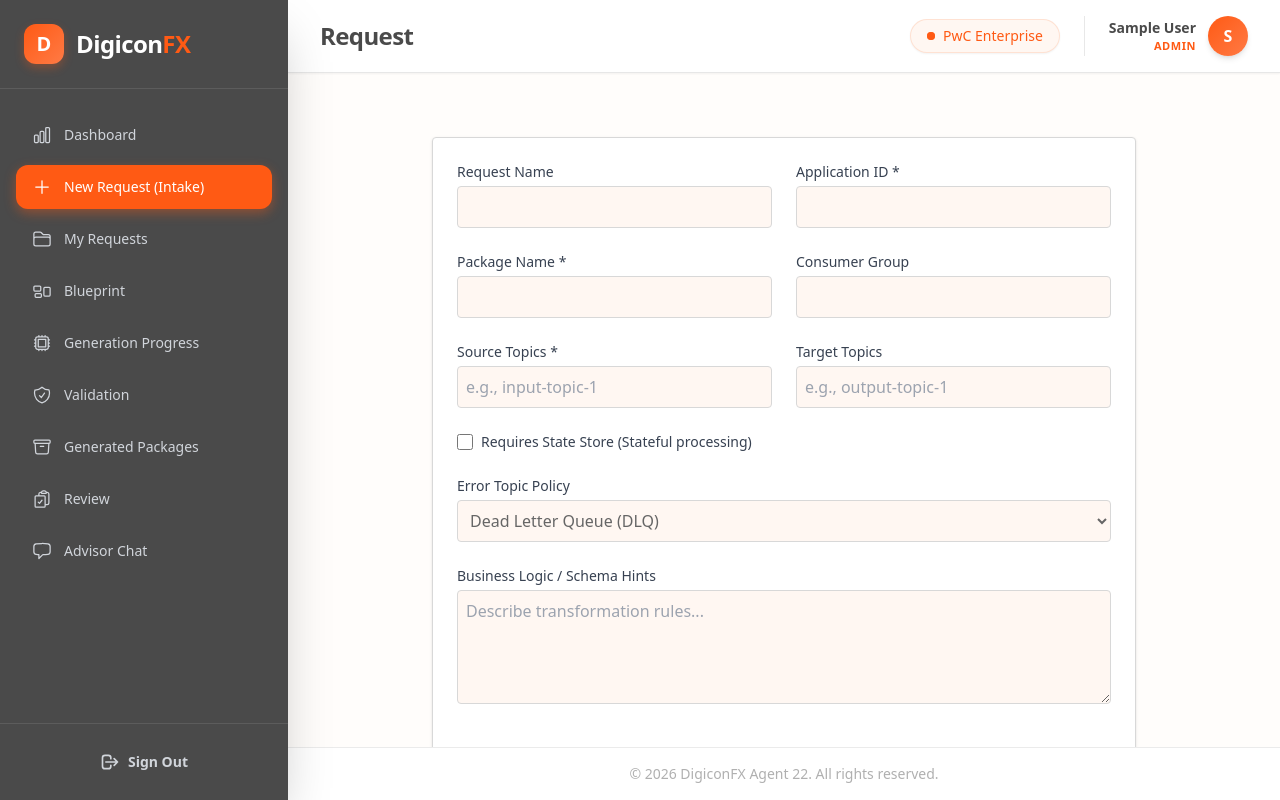
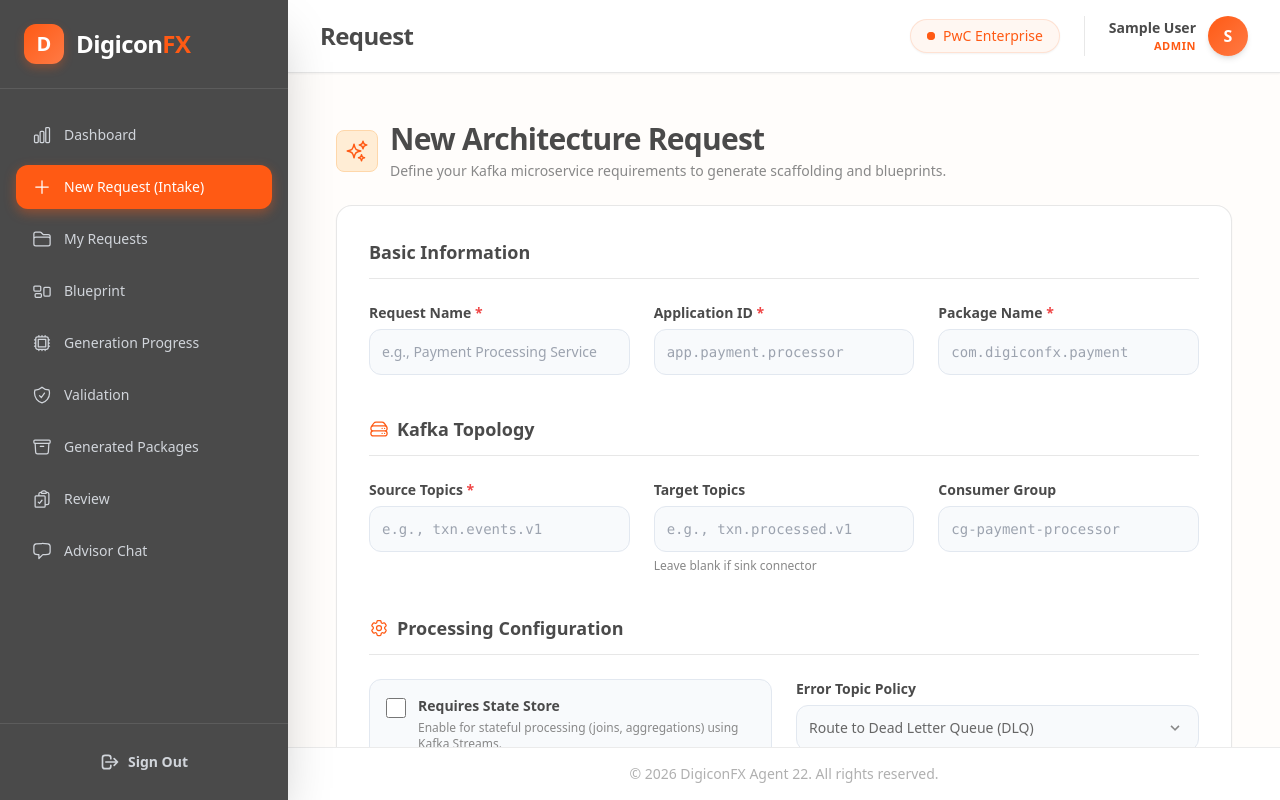
Before and after one commit to Aiinhome-Aivista/new_agent_22_fe, a React (Vite) app: page /request/new in a window 1280 px wide. Built offline with nearby package versions, Linux system fonts and the light colour scheme; sample sign-in values are in the browser's storage.

Commit message:
design fix

```diff
--- a/src/pages/BlueprintPage.jsx
+++ b/src/pages/BlueprintPage.jsx
@@ -55,9 +55,9 @@ export default function BlueprintPage() {
 
   if (!id) {
     return (
-      <div className="flex flex-col h-full bg-gray-50 p-8">
+      <div className="flex flex-col h-full bg-gray-50 p-4 md:p-4">
         <div className="animate-fade-in-up">
-          <div className="mb-8">
+          <div className="mb-4">
             <h1 className="text-2xl font-extrabold text-sidebar tracking-tight">
               {isArchitect ? "Architecture Blueprints" : "Microservice Blueprints"}
             </h1>
--- a/src/pages/DeveloperDashboard.jsx
+++ b/src/pages/DeveloperDashboard.jsx
@@ -130,10 +130,7 @@ export default function DeveloperDashboard() {
                   <span>Consult AI Advisor</span>
                   <svg className="w-5 h-5 text-primary-orange" fill="none" viewBox="0 0 24 24" stroke="currentColor"><path strokeLinecap="round" strokeLinejoin="round" strokeWidth={2} d="M8 10h.01M12 10h.01M16 10h.01M9 16H5a2 2 0 01-2-2V6a2 2 0 012-2h14a2 2 0 012 2v8a2 2 0 01-2 2h-5l-5 5v-5z" /></svg>
                 </button>
-                <button onClick={() => navigate('/patterns')} className="w-full flex items-center justify-between bg-white border border-border-light/60 hover:border-border-orange/50 text-sidebar px-4 py-3 rounded-xl text-sm font-semibold shadow-sm transition-all hover:shadow hover:-translate-y-0.5">
-                  <span>View Patterns</span>
-                  <ArchiveBoxArrowDownIcon className="w-5 h-5 text-primary-orange" />
-                </button>
+
               </div>
             </div>
           </div>
--- a/src/pages/NewRequestPage.jsx
+++ b/src/pages/NewRequestPage.jsx
@@ -1,7 +1,7 @@
 import { useState, useRef } from 'react';
 import { createRequest, runWorkflow } from '../api/api';
 import { useNavigate } from 'react-router-dom';
-
+import { SparklesIcon, ServerStackIcon, Cog6ToothIcon, CpuChipIcon } from '@heroicons/react/24/outline';
 export default function NewRequestPage() {
   const navigate = useNavigate();
   const formRef = useRef(null);
@@ -43,73 +43,126 @@ export default function NewRequestPage() {
   };
 
   return (
-    <div className="flex flex-col h-full">
-      <div className="p-8 max-w-3xl mx-auto w-full">
-        <form ref={formRef} onSubmit={(e) => e.preventDefault()} className="bg-white p-6 rounded shadow border border-border-light space-y-6">
-          {error && <div className="bg-red-50 text-red-600 p-3 rounded text-sm">{error}</div>}
+    <div className="flex flex-col h-full animate-fade-in-up">
+      <div className="p-4 max-w-9xl mx-auto w-full pb-11">
+        <div className="mb-6 flex items-center gap-3">
+          <div className="bg-orange-100 p-2 rounded-lg border border-orange-200">
+            <SparklesIcon className="w-6 h-6 text-primary-orange" />
+          </div>
+          <div>
+            <h1 className="text-3xl font-extrabold text-sidebar tracking-tight">New Architecture Request</h1>
+            <p className="text-text-secondary text-sm mt-1">Define your Kafka microservice requirements to generate scaffolding and blueprints.</p>
+          </div>
+        </div>
 
-          <div className="grid grid-cols-2 gap-6">
-            <div>
-              <label className="block text-sm font-medium text-gray-700 mb-1">Request Name</label>
-              <input required name="request_name" value={formData.request_name} onChange={handleChange} className="w-full bg-input-bg border border-border-light rounded p-2 focus:border-border-orange focus:ring-1 focus:ring-border-orange outline-none" />
+        <form ref={formRef} onSubmit={(e) => e.preventDefault()} className="bg-white p-8 rounded-2xl shadow-sm border border-border-light/60 space-y-10">
+          {error && (
+            <div className="bg-red-50 border-l-4 border-red-500 p-4 rounded-r">
+              <p className="text-sm text-red-700 font-medium">{error}</p>
             </div>
-            <div>
-              <label className="block text-sm font-medium text-gray-700 mb-1">Application ID *</label>
-              <input required name="application_id" value={formData.application_id} onChange={handleChange} className="w-full bg-input-bg border border-border-light rounded p-2 focus:border-border-orange outline-none" />
-            </div>
-            <div>
-              <label className="block text-sm font-medium text-gray-700 mb-1">Package Name *</label>
-              <input required name="package_name" value={formData.package_name} onChange={handleChange} className="w-full bg-input-bg border border-border-light rounded p-2 focus:border-border-orange outline-none" />
-            </div>
-            <div>
-              <label className="block text-sm font-medium text-gray-700 mb-1">Consumer Group</label>
-              <input name="consumer_group" value={formData.consumer_group} onChange={handleChange} className="w-full bg-input-bg border border-border-light rounded p-2 focus:border-border-orange outline-none" />
-            </div>
-            <div className="col-span-2 grid grid-cols-2 gap-6">
+          )}
+
+          {/* Section 1: Basic Information */}
+          <div>
+            <h2 className="text-lg font-bold text-sidebar flex items-center gap-2 mb-6 border-b border-border-light/60 pb-3">
+               Basic Information
+            </h2>
+            <div className="grid grid-cols-1 md:grid-cols-3 gap-6">
               <div>
-                <label className="block text-sm font-medium text-gray-700 mb-1">Source Topics *</label>
-                <input required name="source_topics" value={formData.source_topics} onChange={handleChange} className="w-full bg-input-bg border border-border-light rounded p-2 focus:border-border-orange outline-none" placeholder="e.g., input-topic-1" />
+                <label className="block text-sm font-bold text-sidebar mb-1.5">Request Name <span className="text-red-500">*</span></label>
+                <input required name="request_name" value={formData.request_name} onChange={handleChange} className="w-full bg-slate-50 border border-slate-200 rounded-xl p-3 text-sm focus:border-border-orange focus:ring-1 focus:ring-border-orange outline-none transition-all" placeholder="e.g., Payment Processing Service" />
               </div>
               <div>
-                <label className="block text-sm font-medium text-gray-700 mb-1">Target Topics</label>
-                <input name="target_topics" value={formData.target_topics} onChange={handleChange} className="w-full bg-input-bg border border-border-light rounded p-2 focus:border-border-orange outline-none" placeholder="e.g., output-topic-1" />
+                <label className="block text-sm font-bold text-sidebar mb-1.5">Application ID <span className="text-red-500">*</span></label>
+                <input required name="application_id" value={formData.application_id} onChange={handleChange} className="w-full bg-slate-50 border border-slate-200 rounded-xl p-3 text-sm focus:border-border-orange focus:ring-1 focus:ring-border-orange outline-none transition-all font-mono" placeholder="app.payment.processor" />
+              </div>
+              <div>
+                <label className="block text-sm font-bold text-sidebar mb-1.5">Package Name <span className="text-red-500">*</span></label>
+                <input required name="package_name" value={formData.package_name} onChange={handleChange} className="w-full bg-slate-50 border border-slate-200 rounded-xl p-3 text-sm focus:border-border-orange focus:ring-1 focus:ring-border-orange outline-none transition-all font-mono" placeholder="com.digiconfx.payment" />
               </div>
             </div>
           </div>
 
-          <div className="flex items-center gap-2">
-            <input type="checkbox" id="state_store_needed" name="state_store_needed" checked={formData.state_store_needed} onChange={handleChange} className="w-4 h-4 text-primary-orange focus:ring-primary-orange border-gray-300 rounded" />
-            <label htmlFor="state_store_needed" className="text-sm text-gray-700">Requires State Store (Stateful processing)</label>
+          {/* Section 2: Kafka Topology */}
+          <div>
+            <h2 className="text-lg font-bold text-sidebar flex items-center gap-2 mb-6 border-b border-border-light/60 pb-3">
+              <ServerStackIcon className="w-5 h-5 text-primary-orange" /> Kafka Topology
+            </h2>
+            <div className="grid grid-cols-1 md:grid-cols-3 gap-6">
+              <div>
+                <label className="block text-sm font-bold text-sidebar mb-1.5">Source Topics <span className="text-red-500">*</span></label>
+                <input required name="source_topics" value={formData.source_topics} onChange={handleChange} className="w-full bg-slate-50 border border-slate-200 rounded-xl p-3 text-sm focus:border-border-orange focus:ring-1 focus:ring-border-orange outline-none transition-all font-mono" placeholder="e.g., txn.events.v1" />
+              </div>
+              <div>
+                <label className="block text-sm font-bold text-sidebar mb-1.5">Target Topics</label>
+                <input name="target_topics" value={formData.target_topics} onChange={handleChange} className="w-full bg-slate-50 border border-slate-200 rounded-xl p-3 text-sm focus:border-border-orange focus:ring-1 focus:ring-border-orange outline-none transition-all font-mono" placeholder="e.g., txn.processed.v1" />
+                <p className="text-xs text-text-secondary mt-1.5">Leave blank if sink connector</p>
+              </div>
+              <div>
+                <label className="block text-sm font-bold text-sidebar mb-1.5">Consumer Group</label>
+                <input name="consumer_group" value={formData.consumer_group} onChange={handleChange} className="w-full bg-slate-50 border border-slate-200 rounded-xl p-3 text-sm focus:border-border-orange focus:ring-1 focus:ring-border-orange outline-none transition-all font-mono" placeholder="cg-payment-processor" />
+              </div>
+            </div>
           </div>
 
+          {/* Section 3: Processing & Config */}
           <div>
-            <label className="block text-sm font-medium text-gray-700 mb-1">Error Topic Policy</label>
-            <select name="error_topic_policy" value={formData.error_topic_policy} onChange={handleChange} className="w-full bg-input-bg border border-border-light rounded p-2 focus:border-border-orange outline-none">
-              <option value="DLQ">Dead Letter Queue (DLQ)</option>
-              <option value="IGNORE">Ignore Errors</option>
-              <option value="RETRY">Retry Policy</option>
-            </select>
+            <h2 className="text-lg font-bold text-sidebar flex items-center gap-2 mb-6 border-b border-border-light/60 pb-3">
+              <Cog6ToothIcon className="w-5 h-5 text-primary-orange" /> Processing Configuration
+            </h2>
+            <div className="grid grid-cols-1 md:grid-cols-2 gap-6 items-start">
+
+              <div className="bg-slate-50 border border-slate-200 rounded-xl p-4 flex items-start gap-3 cursor-pointer hover:border-border-orange/50 transition-colors" onClick={() => setFormData(prev => ({...prev, state_store_needed: !prev.state_store_needed}))}>
+                <div className="pt-0.5">
+                  <input type="checkbox" id="state_store_needed" name="state_store_needed" checked={formData.state_store_needed} onChange={handleChange} className="w-5 h-5 text-primary-orange focus:ring-primary-orange border-gray-300 rounded cursor-pointer" />
+                </div>
+                <div>
+                  <label htmlFor="state_store_needed" className="text-sm font-bold text-sidebar cursor-pointer block">Requires State Store</label>
+                  <p className="text-xs text-text-secondary mt-1">Enable for stateful processing (joins, aggregations) using Kafka Streams.</p>
+                </div>
+              </div>
+
+              <div>
+                <label className="block text-sm font-bold text-sidebar mb-1.5">Error Topic Policy</label>
+                <div className="relative">
+                  <select name="error_topic_policy" value={formData.error_topic_policy} onChange={handleChange} className="w-full appearance-none bg-slate-50 border border-slate-200 rounded-xl p-3 text-sm focus:border-border-orange focus:ring-1 focus:ring-border-orange outline-none transition-all cursor-pointer">
+                    <option value="DLQ">Route to Dead Letter Queue (DLQ)</option>
+                    <option value="IGNORE">Log and Ignore Errors</option>
+                    <option value="RETRY">Retry Policy with Backoff</option>
+                  </select>
+                  <div className="pointer-events-none absolute inset-y-0 right-0 flex items-center px-4 text-text-secondary">
+                    <svg className="fill-current h-4 w-4" xmlns="http://www.w3.org/2000/svg" viewBox="0 0 20 20"><path d="M9.293 12.95l.707.707L15.657 8l-1.414-1.414L10 10.828 5.757 6.586 4.343 8z"/></svg>
+                  </div>
+                </div>
+              </div>
+            </div>
           </div>
 
+          {/* Section 4: AI Context */}
           <div>
-            <label className="block text-sm font-medium text-gray-700 mb-1">Business Logic / Schema Hints</label>
-            <textarea name="schema_hints" value={formData.schema_hints} onChange={handleChange} rows="4" className="w-full bg-input-bg border border-border-light rounded p-2 focus:border-border-orange outline-none" placeholder="Describe transformation rules..."></textarea>
+            <h2 className="text-lg font-bold text-sidebar flex items-center gap-2 mb-6 border-b border-border-light/60 pb-3">
+              <CpuChipIcon className="w-5 h-5 text-primary-orange" /> AI Context & Business Logic
+            </h2>
+            <div>
+              <label className="block text-sm font-bold text-sidebar mb-1.5">Transformation Rules / Schema Hints</label>
+              <textarea name="schema_hints" value={formData.schema_hints} onChange={handleChange} rows="4" className="w-full bg-slate-50 border border-slate-200 rounded-xl p-4 text-sm focus:border-border-orange focus:ring-1 focus:ring-border-orange outline-none transition-all resize-none" placeholder="Describe transformation rules... E.g., 'Filter out transactions where amount < 0.'"></textarea>
+            </div>
           </div>
 
-          <div className="pt-4 flex justify-end gap-4">
+          <div className="pt-6 border-t border-border-light/60 flex flex-col sm:flex-row justify-end gap-4 items-center">
             <button
               type="button"
               onClick={() => handleSubmit(true)}
               disabled={loading}
-              className="bg-white border border-border-orange text-button-orange hover:bg-orange-50 px-6 py-2 rounded font-medium transition-colors disabled:opacity-50 shadow-sm"
+              className="w-full sm:w-auto bg-white border border-border-light text-sidebar hover:bg-slate-50 hover:text-primary-orange px-6 py-2.5 rounded-xl font-bold transition-all disabled:opacity-50 shadow-sm text-sm"
             >
-              {loading ? 'Processing...' : 'Submit for Review (Manual)'}
+              {loading ? 'Processing...' : 'Submit Draft (Manual Review)'}
             </button>
             <button
               type="button"
               onClick={() => handleSubmit(false)}
               disabled={loading}
-              className="bg-button-orange hover:bg-hover-orange text-white px-6 py-2 rounded font-medium transition-colors disabled:opacity-50 shadow-sm"
+              className="w-full sm:w-auto bg-button-orange hover:bg-hover-orange text-white px-8 py-2.5 rounded-xl font-bold transition-all disabled:opacity-50 shadow-sm text-sm"
             >
               {loading ? 'Processing...' : 'Run Full Pipeline with AI'}
             </button>
--- a/src/pages/PackagesPage.jsx
+++ b/src/pages/PackagesPage.jsx
@@ -91,7 +91,7 @@ export default function PackagesPage() {
 
   if (!id || id === 'undefined') {
     return (
-      <div className="flex flex-col h-full bg-gray-50 p-8">
+      <div className="flex flex-col h-full bg-gray-50 p-4 md:p-6">
         <StepRequestTable activeStage="packages" />
       </div>
     );
--- a/src/pages/PatternReviewPage.jsx
+++ b/src/pages/PatternReviewPage.jsx
@@ -36,8 +36,8 @@ export default function PatternReviewPage() {
 
   if (!id) {
     return (
-      <div className="animate-fade-in-up">
-        <div className="mb-8">
+      <div className="animate-fade-in-up p-4">
+        <div className="mb-4">
           <h1 className="text-2xl font-extrabold text-sidebar tracking-tight">Pattern Review</h1>
           <p className="text-text-secondary mt-1">Review the architectural patterns retrieved for active requests.</p>
         </div>
```
